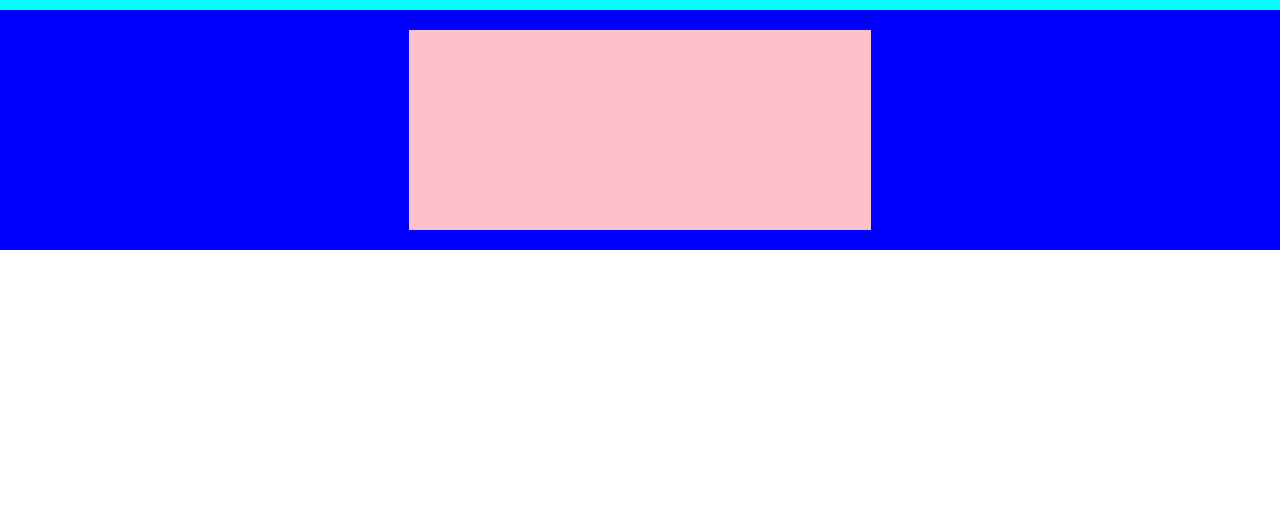
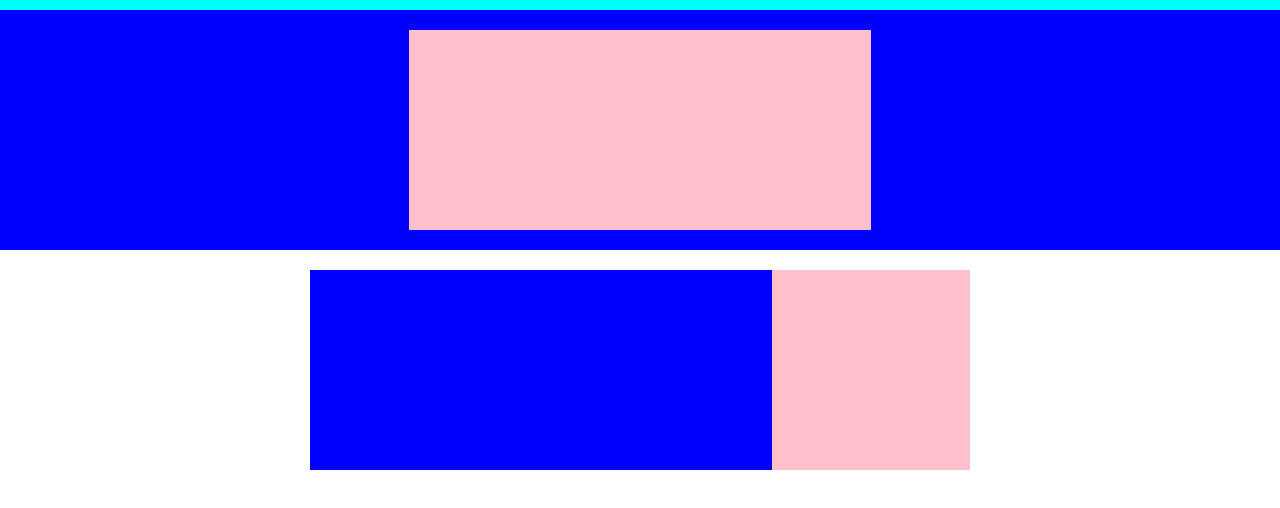
Before and after one commit to orlandomanfredini/-htmlcss-struttura-discord, a plain HTML site: page index.html in a window 1280 px wide. Shown: the part 70-578 px from the top of the page. Drawn offline with Linux system fonts and the light colour scheme.

Commit message:
creazione sezione 2

```diff
--- a/css/style.css
+++ b/css/style.css
@@ -24,7 +24,7 @@ ul , li{
 }
 
 
-.debug .row{
+.debug .row-flex{
     display: flex;
     padding: 20px;
 
@@ -56,6 +56,10 @@ ul , li{
     background-color: blue;
 }
 
+.debug .section-2{
+    background-color: white;
+}
+
 
 
 /* LAYOUT */
@@ -64,7 +68,7 @@ header{
     background-color: aqua;
 }
 
-.row{
+.row-flex{
     justify-content: center;
 }
 
@@ -90,3 +94,15 @@ header{
     min-height: 200px;
     background-color: pink;
 }
+
+.col-1{
+    min-width: 70%;
+    min-height: 200px;
+    background-color: blue;
+}
+
+.col-2{
+    min-width: 30%;
+    min-height: 200px;
+    background-color: pink;
+}
--- a/index.html
+++ b/index.html
@@ -10,7 +10,7 @@
     <header>
         <section class="header-section">
             <div class="container">
-                <div class="row">
+                <div class="row-flex">
                     <div class="logo">
                         Logo
                     </div>
@@ -30,12 +30,20 @@
     <main>
         <section class="section-1">
             <div class="container">
-                <div class="row">
+                <div class="row-flex">
                     <div class="col"></div>
                 </div>
             </div>
         </section>
-        <section class=""></section>
+        <section class="section-2">
+            <div class="container">
+                <div class="row-flex 1">
+                    <div class="col-1"></div>
+                    <div class="col-2"></div>
+                </div>
+            </div>
+        </section>
+
     </main>
 </body>
 </html>
```
